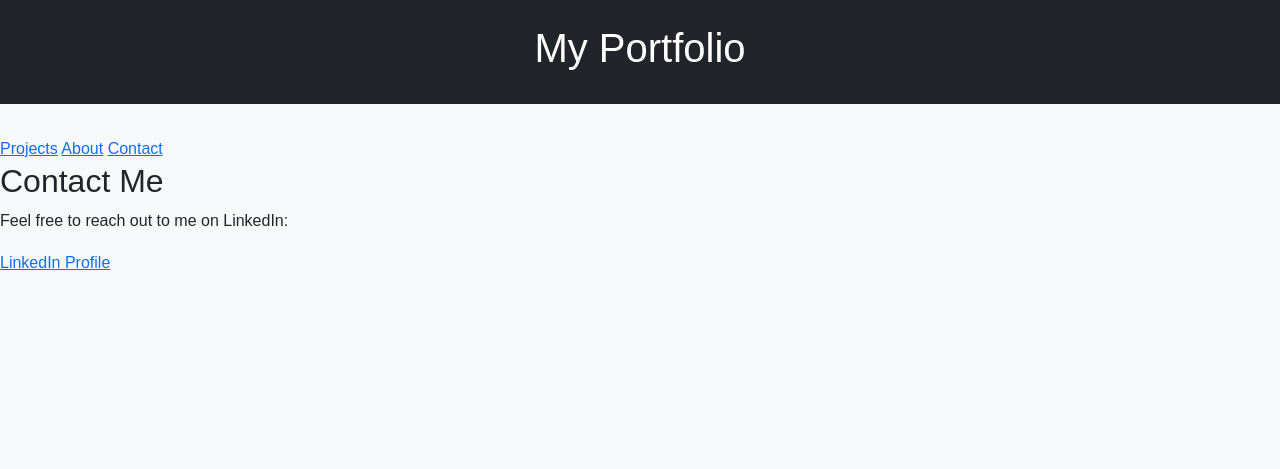
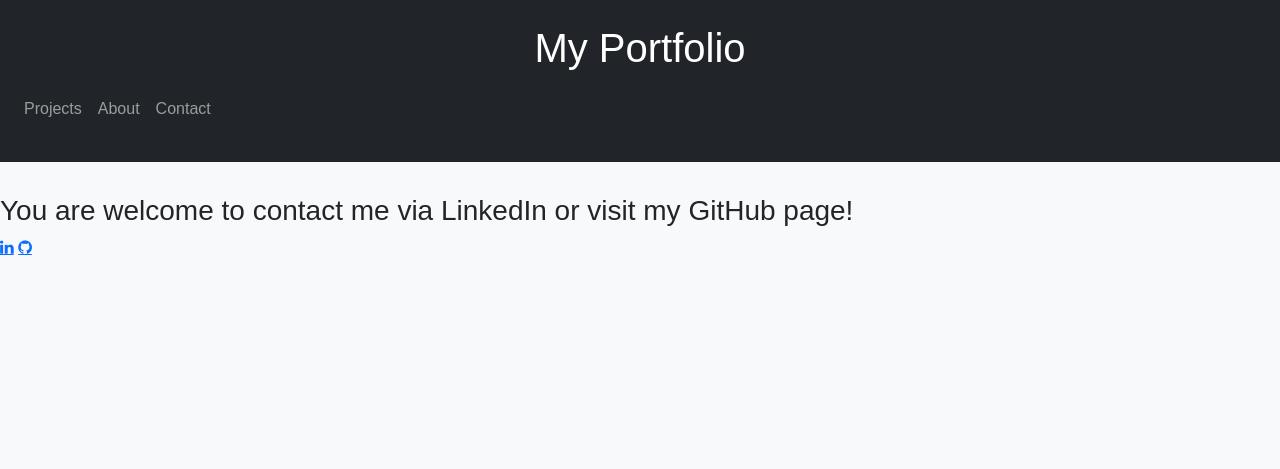
Before and after one commit to sakalova/DjangoPortfolio, a Django app: page /about/contact in a window 1280 px wide. Shown: the top 469 px of the page. Run offline with Django 4.2, Linux system fonts and the light colour scheme.

Commit message:
feat(html/css): Added nav bar, linked github and linked in to contact page

```diff
--- a/about/templates/about/contact.html
+++ b/about/templates/about/contact.html
@@ -4,12 +4,16 @@
 
 {% block content %}
 
-<div class="row">
-  <div class="column">
-    <h2>Contact Me</h2>
-    <p>Feel free to reach out to me on LinkedIn:</p>
-    <a href="https://www.linkedin.com/in/mariya-sakalova/" target="_blank">LinkedIn Profile</a>
-  </div>
+<!-- CSS link -->
+<link rel="stylesheet" href="{% static 'about/css/contact.css' %}">
+
+<div class="center">
+    <h3>You are welcome to contact me via LinkedIn or visit my GitHub page!</h3>
+</div>
+
+<div class="social-icons">
+    <a href="https://www.linkedin.com/in/mariya-sakalova/" class="fa fa-linkedin"></a>
+    <a href="https://github.com/sakalova" class="fa fa-github"></a></a>
 </div>
 
 {% endblock %}
--- a/projects/templates/projects/base.html
+++ b/projects/templates/projects/base.html
@@ -4,25 +4,35 @@
 <html lang="en">
    <head>
       <meta charset="UTF-8">
-    <meta name="viewport" content="width=device-width, initial-scale=1.0"> <!-- Make it mobile responsive -->
+      <meta name="viewport" content="width=device-width, initial-scale=1.0">
+      <!-- Make it mobile responsive -->
       <header class="bg-dark text-white py-4">
-        <h1>My Portfolio</h1> <!-- Display the main heading -->
+         <h1>My Portfolio</h1>
+         <!-- Display the main heading -->
+         <nav class="navbar navbar-expand-sm bg-dark navbar-dark">
+            <ul class="navbar-nav">
+               <li class="nav-item active">
+                  <a class="nav-link" href="{% url 'projects:all_projects' %}">Projects</a>
+               </li>
+               <li class="nav-item active">
+                  <a class="nav-link" href="{% url 'about:about' %}">About</a>
+               </li>
+               <li class="nav-item active">
+                  <a class="nav-link" href="{% url 'about:contact' %}">Contact</a>
+               </li>
+            </ul>
+         </nav>
       </header>
       <!-- External Bootstrap CSS link -->
       <link rel="stylesheet" href="https://cdn.jsdelivr.net/npm/bootstrap@5.3.1/dist/css/bootstrap.min.css" integrity="sha384-4bw+/aepP/YC94hEpVNVgiZdgIC5+VKNBQNGCHeKRQN+PtmoHDEXuppvnDJzQIu9" crossorigin="anonymous">
+      <!-- External link to icons -->
+      <link rel="stylesheet" href="https://cdnjs.cloudflare.com/ajax/libs/font-awesome/4.7.0/css/font-awesome.min.css" />
       <!-- CSS link -->
       <link rel="stylesheet" href="{% static 'projects/css/base.css' %}">
    </head>
    <body>
-    <nav>
-        <a href="{% url 'projects:all_projects' %}">Projects</a>
-        <a href="{% url 'about:about' %}">About</a>
-        <a href="{% url 'about:contact' %}">Contact</a>
-    </nav>
       {% block content %}
-
       {% endblock %}
-
       <!-- Footer section -->
       <footer class="footer">
          &copy; {% now "Y" %} My Portfolio. All rights reserved. <!-- Display the copyright year and owner information -->
```
Lines whose indentation alone changed are shown as unchanged.
